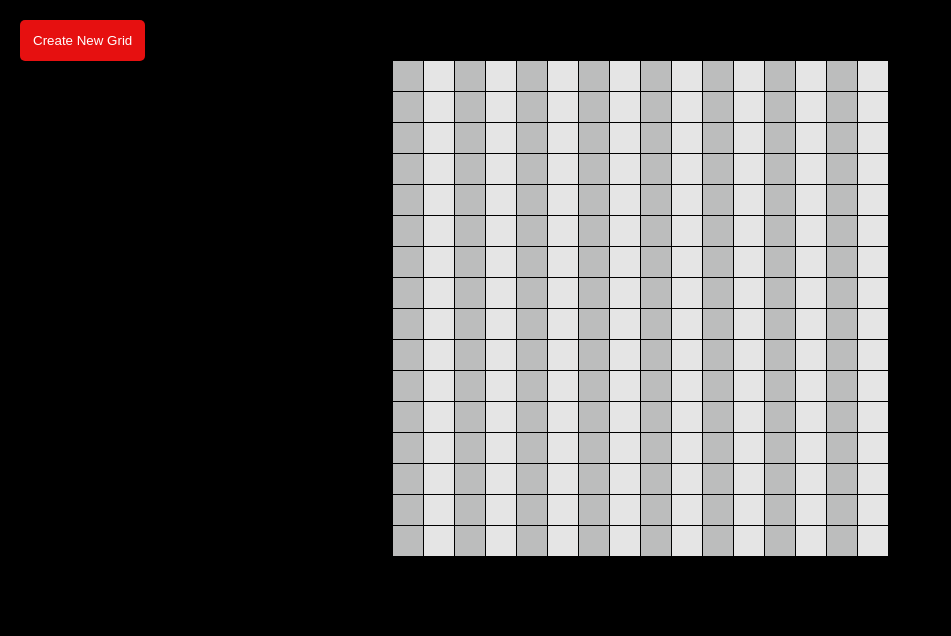
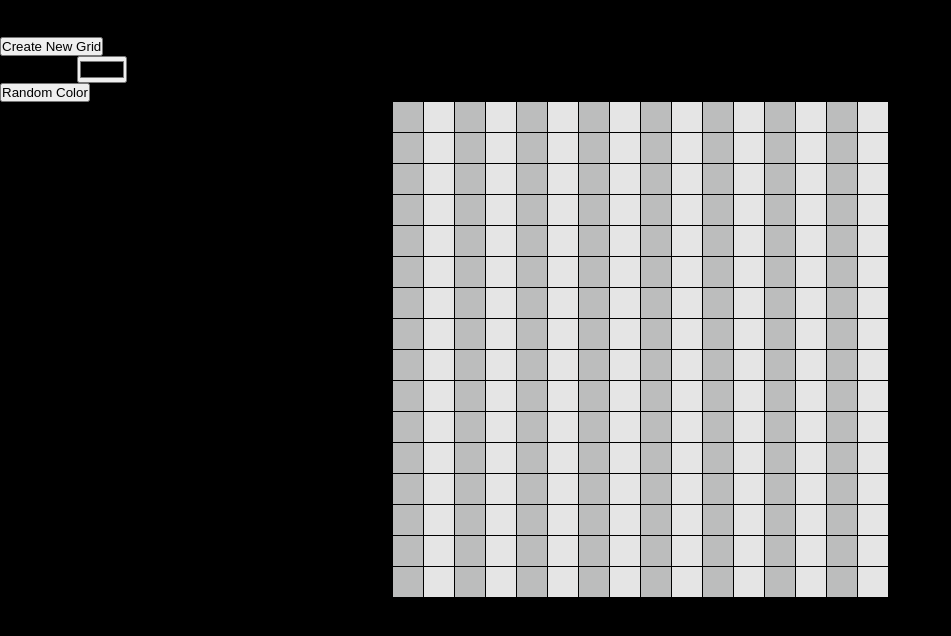
Before and after one commit to josphatotieno/Etch-A-Sketch, a plain HTML site: page index.html in a window 1280 px wide. Shown: the whole page, without its empty margins (0-951 px from the left). Drawn offline with Linux system fonts and the light colour scheme.

Commit message:
Update index.html

```diff
--- a/index.html
+++ b/index.html
@@ -8,14 +8,33 @@
     <title>Etch-A-Sketch</title>
 </head>
 <body>
-    <div id="container">
-        <button id="btn">Create New Grid</button>
+
+    <header>
+        <h1>Etch-A-Sketch</h1>
+    </header>
+
+
+    <div id="grid-container">
+        <div>
+            <button class="btn" id="btn1">Create New Grid</button>
+
+            <div id="color-pickerContainer">
+                    <label for="colorpicker"> Pick Color:</label>
+                    <input type="color" id="colorpicker" value="#f00">
+            </div>
+
+            <button class="btn" id="btn2">Random Color</button>
+
+        </div>
+
         <div id="square-wrapper">
 
         </div>
     </div>
 
 
+
+
     <script src="main.js"></script>
 </body>
 </html>
```
